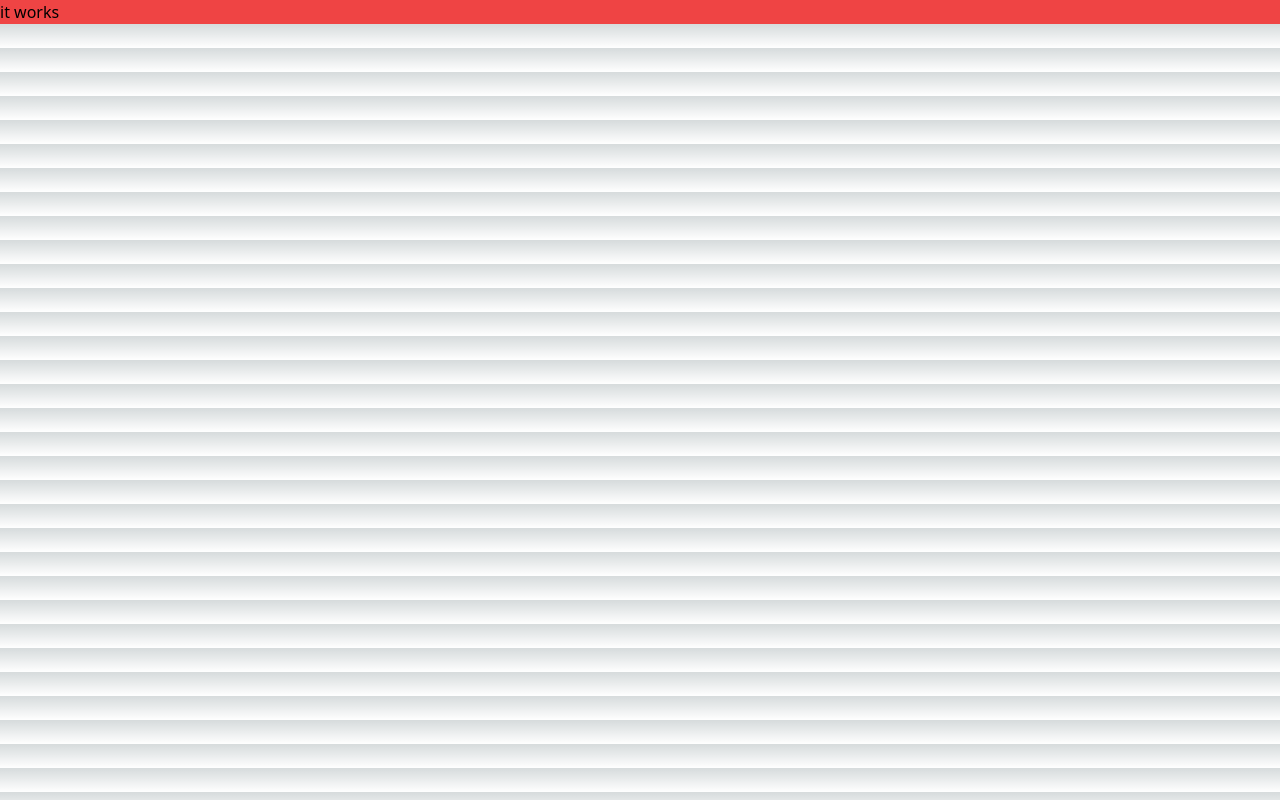
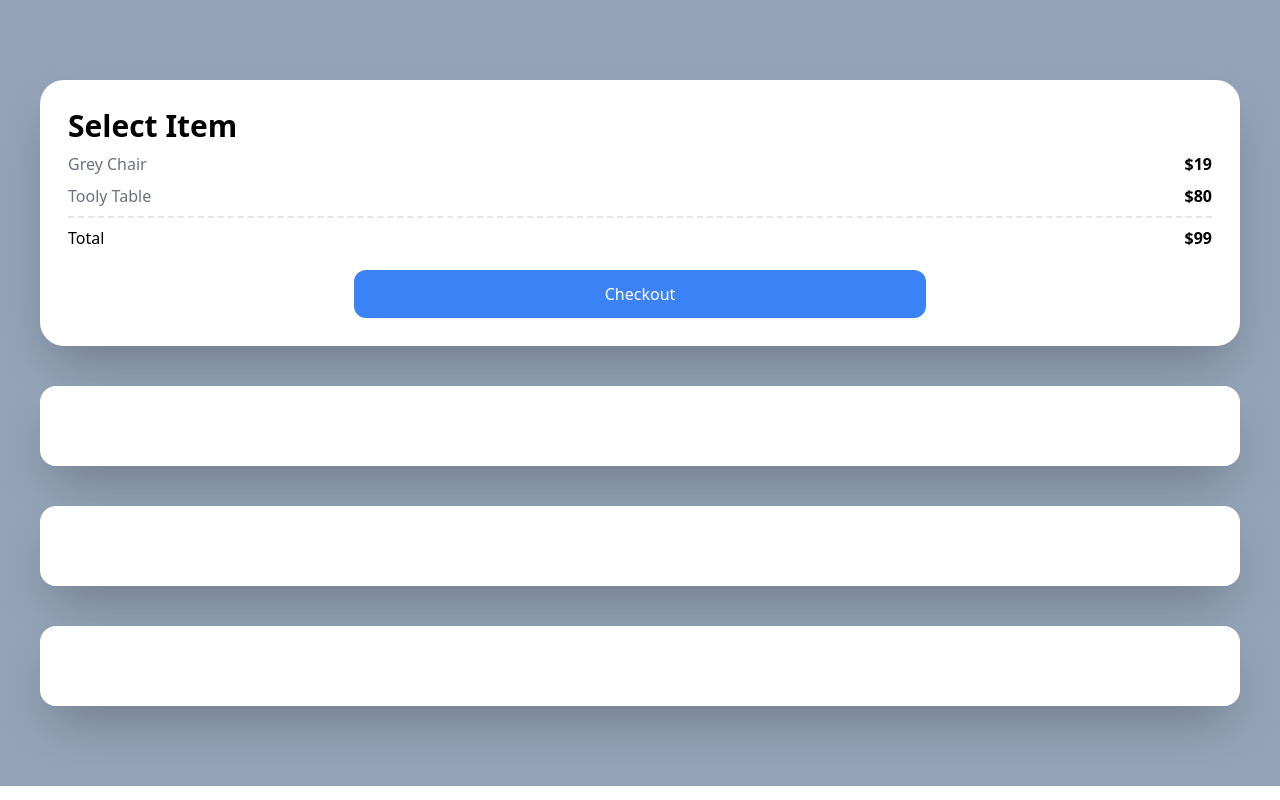
Before and after one commit to seorang42/carrot-clone, a Next.js app: page / in a window 1280 px wide. Built offline with nearby package versions, Linux system fonts and the light colour scheme.

Commit message:
4.1 Test Drive part One

```diff
--- a/pages/index.tsx
+++ b/pages/index.tsx
@@ -2,8 +2,28 @@
 
 const Home: NextPage = () => {
   return (
-    <div className="bg-red-500 text-center flex">
-      <h1 className="text-black">it works</h1>
+    <div className="bg-slate-400 px-10 py-20 grid gap-10">
+      <div className="bg-white p-7 rounded-3xl shadow-2xl">
+        <span className="font-semibold text-3xl">Select Item</span>
+        <div className="flex justify-between my-2">
+          <span className="text-gray-500">Grey Chair</span>
+          <span className="font-semibold">$19</span>
+        </div>
+        <div className="flex justify-between">
+          <span className="text-gray-500">Tooly Table</span>
+          <span className="font-semibold">$80</span>
+        </div>
+        <div className="flex justify-between mt-2 pt-2 border-t-2 border-dashed">
+          <span>Total</span>
+          <span className="font-semibold">$99</span>
+        </div>
+        <div className="mt-5 bg-blue-500 text-white p-3 text-center rounded-xl w-1/2 mx-auto">
+          Checkout
+        </div>
+      </div>
+      <div className="bg-white p-10 rounded-2xl shadow-2xl"></div>
+      <div className="bg-white p-10 rounded-2xl shadow-2xl"></div>
+      <div className="bg-white p-10 rounded-2xl shadow-2xl"></div>
     </div>
   );
 };
--- a/styles/globals.css
+++ b/styles/globals.css
@@ -15,13 +15,3 @@
     --background-end-rgb: 0, 0, 0;
   }
 }
-
-body {
-  color: rgb(var(--foreground-rgb));
-  background: linear-gradient(
-      to bottom,
-      transparent,
-      rgb(var(--background-end-rgb))
-    )
-    rgb(var(--background-start-rgb));
-}
```
